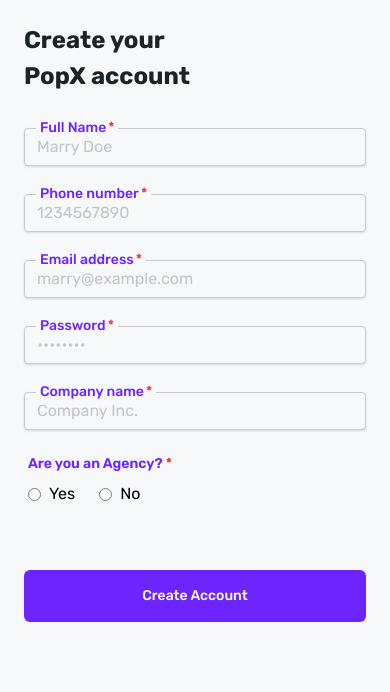
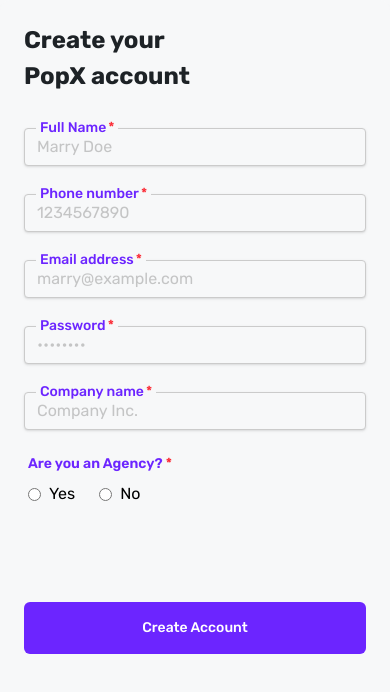
Before and after one commit to techvogue/Educase, a React (Vite) app: page /signup in a window 390 px wide. Shown: the top 692 px of the page. Built offline with nearby package versions, Linux system fonts and the light colour scheme.

Commit message:
fixing ui

```diff
--- a/src/pages/SignUp.jsx
+++ b/src/pages/SignUp.jsx
@@ -159,7 +159,7 @@
           {errors.isAgency && <p className="text-red-500 text-sm mt-2">{errors.isAgency}</p>}
         </div>
 
-        <div className="mt-16 sm:mt-auto">
+        <div className="mt-24 sm:mt-auto">
           <Button
             text="Create Account"
             buttonColor="#6C25FF"
```
